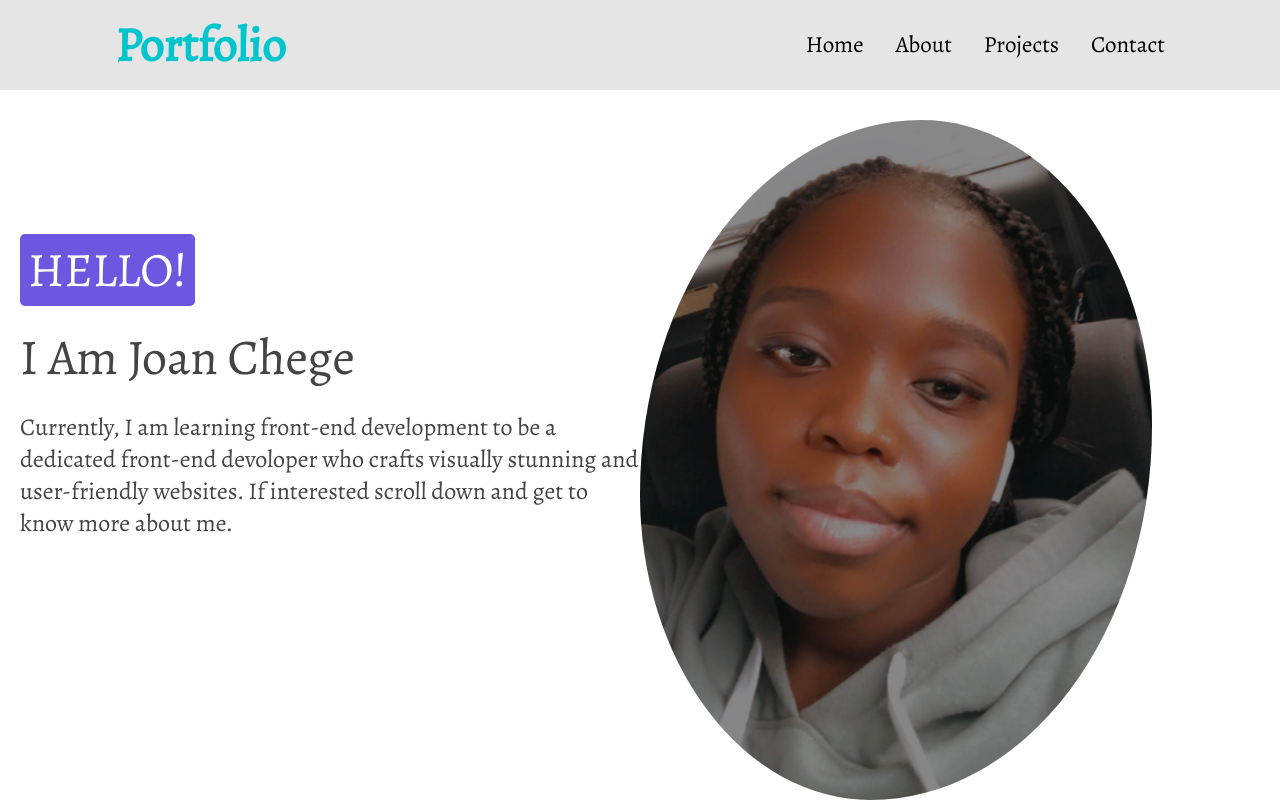
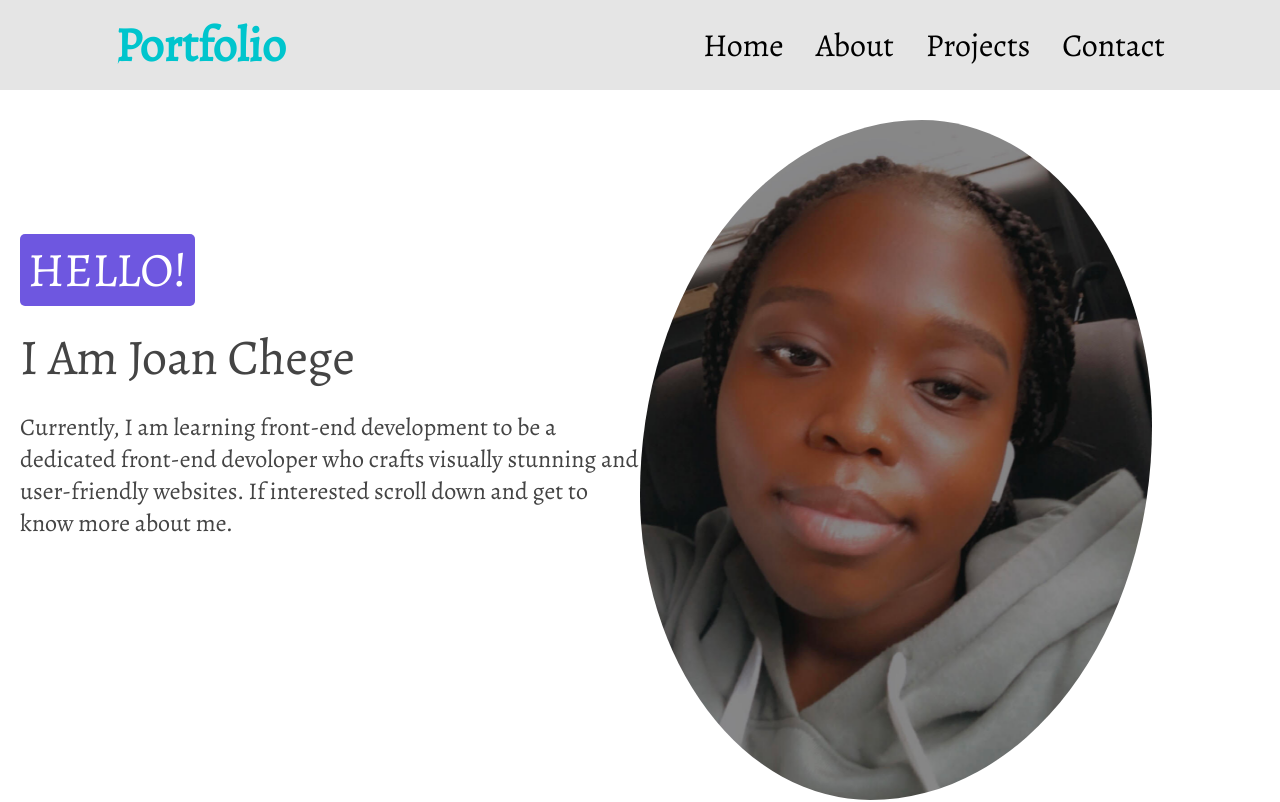
Before and after one commit to JoanChege/joanchege-react-portfolioapp, a React (Create React App) app: page / in a window 1280 px wide. Shown: the top 802 px of the page. Built offline with nearby package versions, Linux system fonts and the light colour scheme.

Commit message:
feat: increase font size

```diff
--- a/src/components/NavBar/navbar.css
+++ b/src/components/NavBar/navbar.css
@@ -24,7 +24,7 @@
 .desktopMenu, .desktopMenuListItem{
    margin: 0;
    cursor: pointer;
-   font-size: larger;
+   font-size: xx-large;
    padding: 0;
    display: flex;
    gap: 2rem;
```
